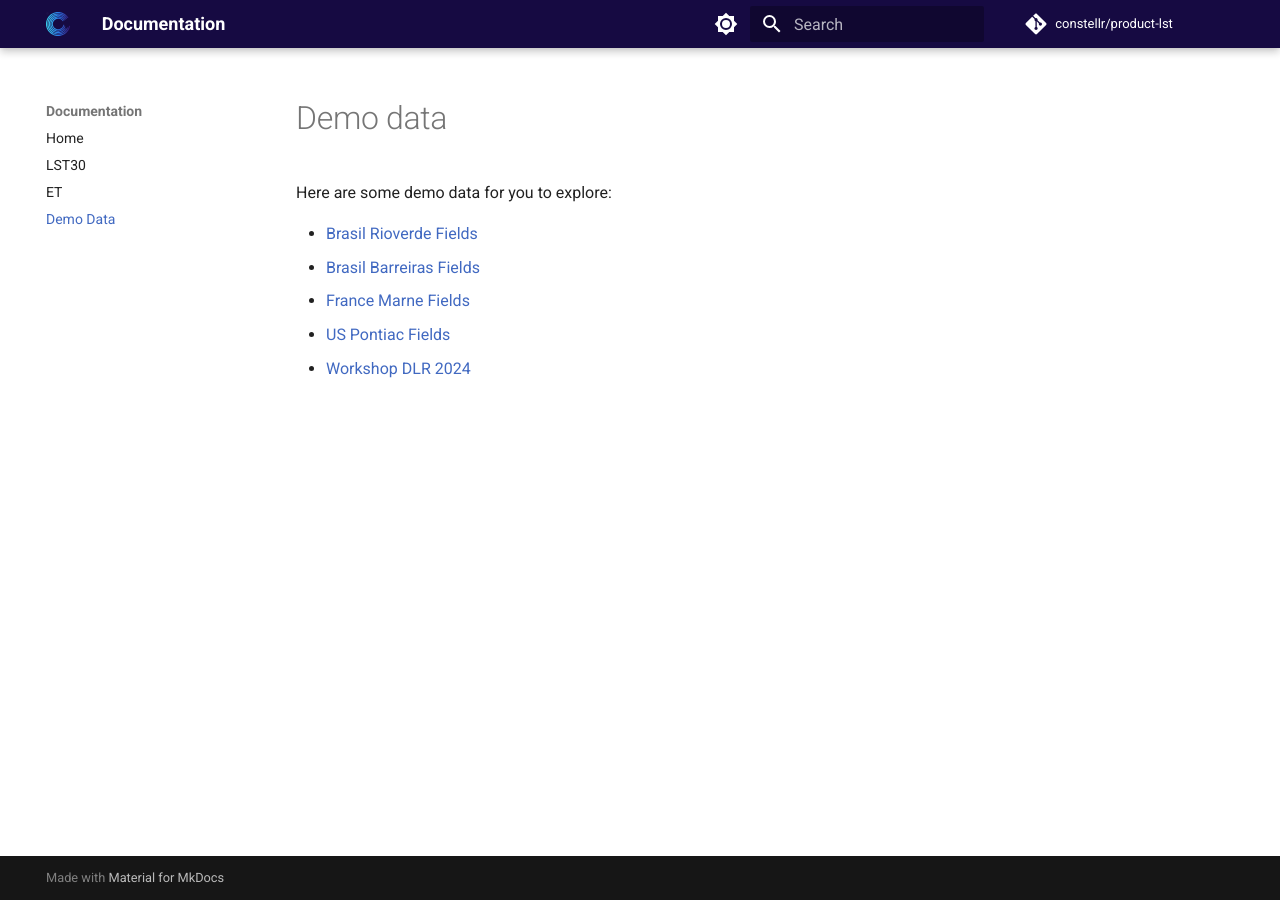
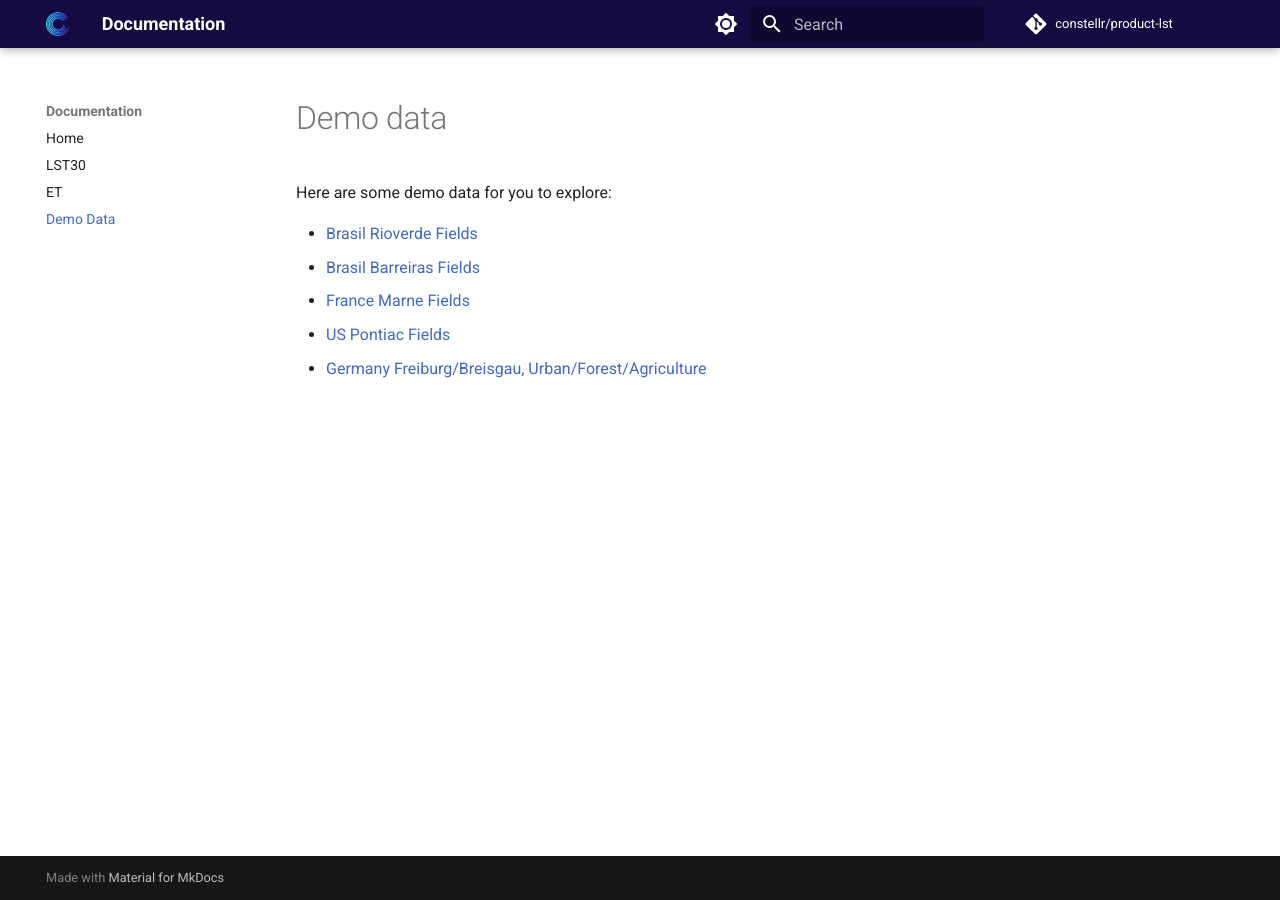
Before and after one commit to constellr/product-lst, an MkDocs documentation site: the page built from docs/demo.md, in a window 1280 px wide. Built offline with MkDocs 1.6.1 and Material for MkDocs 9.7.7, drawn with Linux system fonts in a browser that asks for light colours; comment, search, counter and statistics services are not loaded; the version menu is left out.

Commit message:
chore: Update demo data sources

```diff
--- a/docs/demo.md
+++ b/docs/demo.md
@@ -6,4 +6,4 @@ Here are some demo data for you to explore:
 - [Brasil Barreiras Fields](https://constellr-products-shared.s3.eu-central-1.amazonaws.com/br-barreiras-2023.zip)
 - [France Marne Fields](https://constellr-products-shared.s3.eu-central-1.amazonaws.com/fr-marne-2023.zip)
 - [US Pontiac Fields](https://constellr-products-shared.s3.eu-central-1.amazonaws.com/us-pontiac-2023.zip)
-- [Workshop DLR 2024](https://constellr-products-shared.s3.eu-central-1.amazonaws.com/constellr_dlr-poster-freiburg23.zip)
+- [Germany Freiburg/Breisgau, Urban/Forest/Agriculture](https://constellr-products-shared.s3.eu-central-1.amazonaws.com/germany_freiburg_breisgau-urban-forest-agriculture.zip)
```
